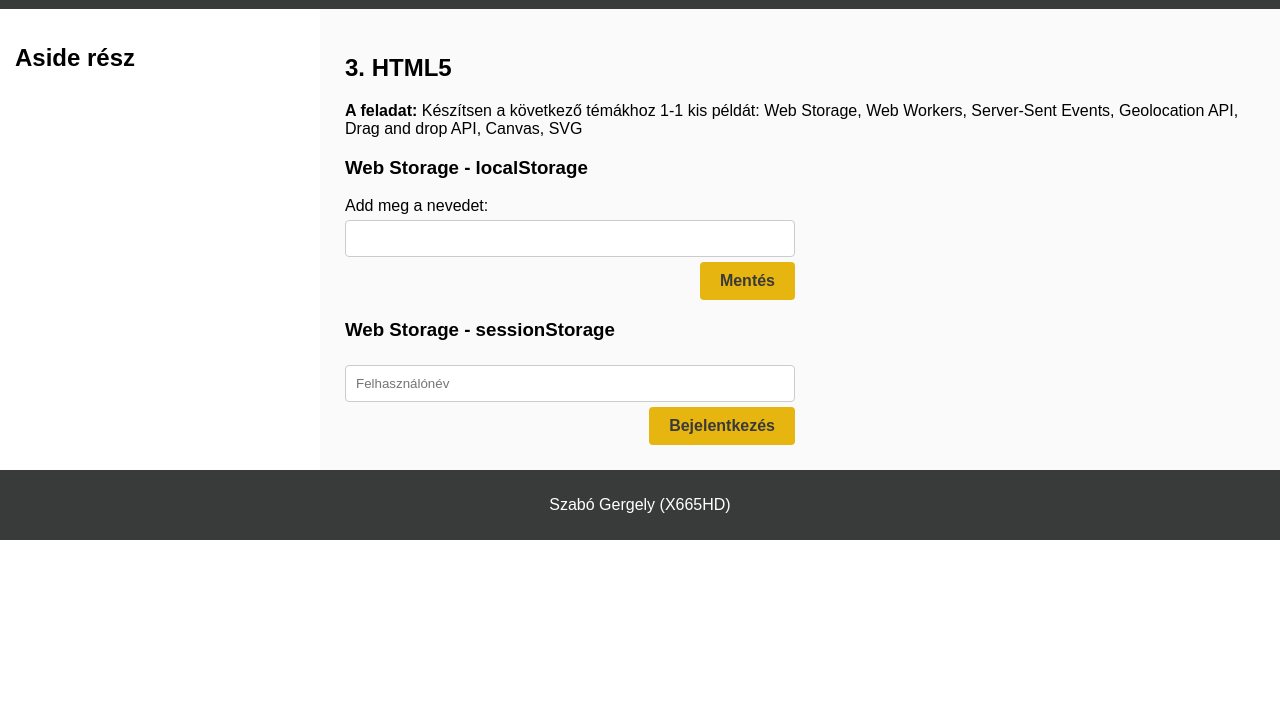
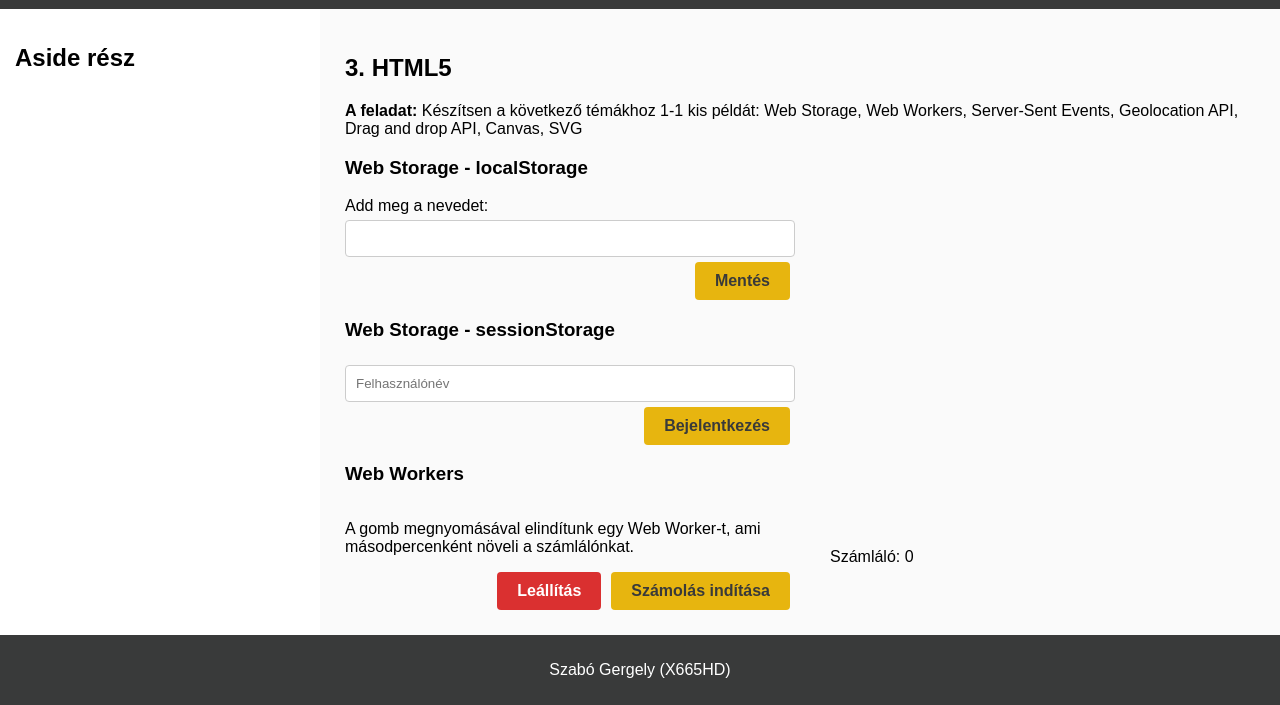
Before and after one commit to szbgreg/webprog1-beadando, a plain HTML site: page html5.html in a window 1280 px wide. Shown: the part 116-821 px from the top of the page. Before the commit the page ends 800 px from the top, so only its background shows below. Drawn offline with Linux system fonts and the light colour scheme.

Commit message:
add: Web Worker példa

```diff
--- a/css/html5.css
+++ b/css/html5.css
@@ -1,4 +1,5 @@
-.storage-container {
+.storage-container,
+.worker-wrapper {
   display: flex;
   flex-direction: row;
   flex-wrap: wrap;
@@ -18,6 +19,7 @@
 
 #local-storage form,
 #login,
-#welcome{
+#welcome,
+.worker-container {
   width: 450px;
 }
--- a/css/styles.css
+++ b/css/styles.css
@@ -103,8 +103,18 @@ input[type="text"] {
   font-size: 16px;
   padding: 10px 20px;
   float: right;
+  margin: 0px 5px;
 }
 
 .button:hover {
   background-color: #d4a200;
 }
+
+.button-red {
+  background-color: #da3030;
+  color: white;
+}
+
+.button-red:hover {
+  background-color: #b42c2c;
+}
--- a/html5.html
+++ b/html5.html
@@ -70,6 +70,33 @@
           </div>
         </div>
       </section>
+
+      <section id="web-workers">
+        <h3>Web Workers</h3>
+
+        <div class="worker-wrapper">
+          <div class="worker-container">
+            <p>
+              A gomb megnyomásával elindítunk egy Web Worker-t, ami
+              másodpercenként növeli a számlálónkat.
+            </p>
+
+            <button class="button" onclick="startWorker()" type="button">
+              Számolás indítása
+            </button>
+
+            <button
+              class="button button-red"
+              onclick="stopWorker()"
+              type="button"
+            >
+              Leállítás
+            </button>
+          </div>
+
+          <p id="worker-message">Számláló: 0</p>
+        </div>
+      </section>
     </div>
 
     <footer>
--- a/js/html5.js
+++ b/js/html5.js
@@ -46,3 +46,27 @@ function showWelcome() {
     document.getElementById("welcome").style.display = "block";
   }
 }
+
+// Számláló indítása Web Worker-rel
+let worker;
+
+function startWorker() {
+  if (typeof Worker !== "undefined") {
+    worker = new Worker("js/worker.js");
+
+    worker.onmessage = function (e) {
+      document.getElementById("worker-message").innerText = e.data;
+    };
+  } else {
+    alert("A böngésződ nem támogatja a Web Workers-t.");
+  }
+}
+
+// Számláló leállítása
+function stopWorker() {
+  if (worker) {
+    worker.terminate();
+    worker = null;
+    document.getElementById("worker-message").innerText = "A számláló leállt.";
+  }
+}
```
Also changed, not shown: js/worker.js (added, +7 -0 lines).
